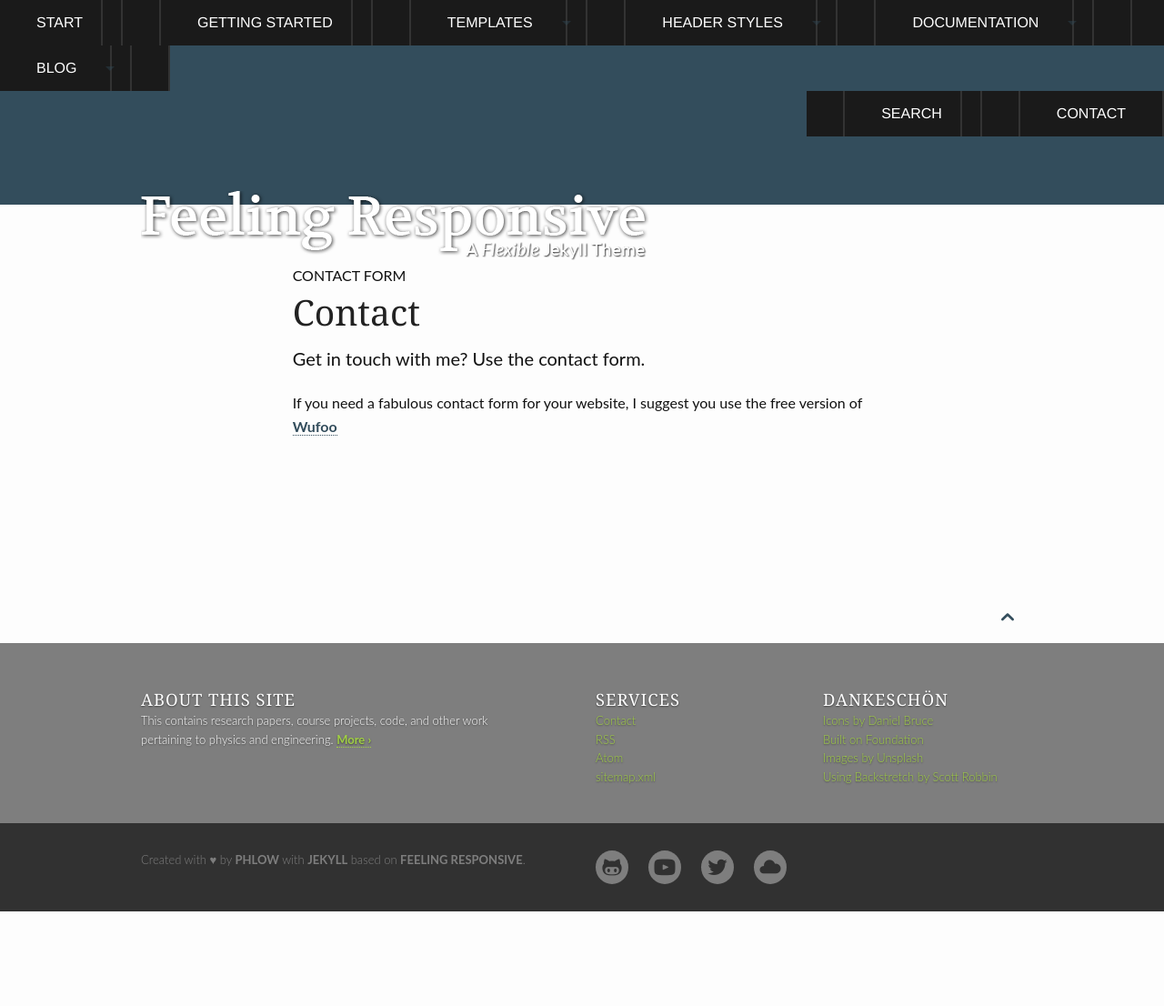
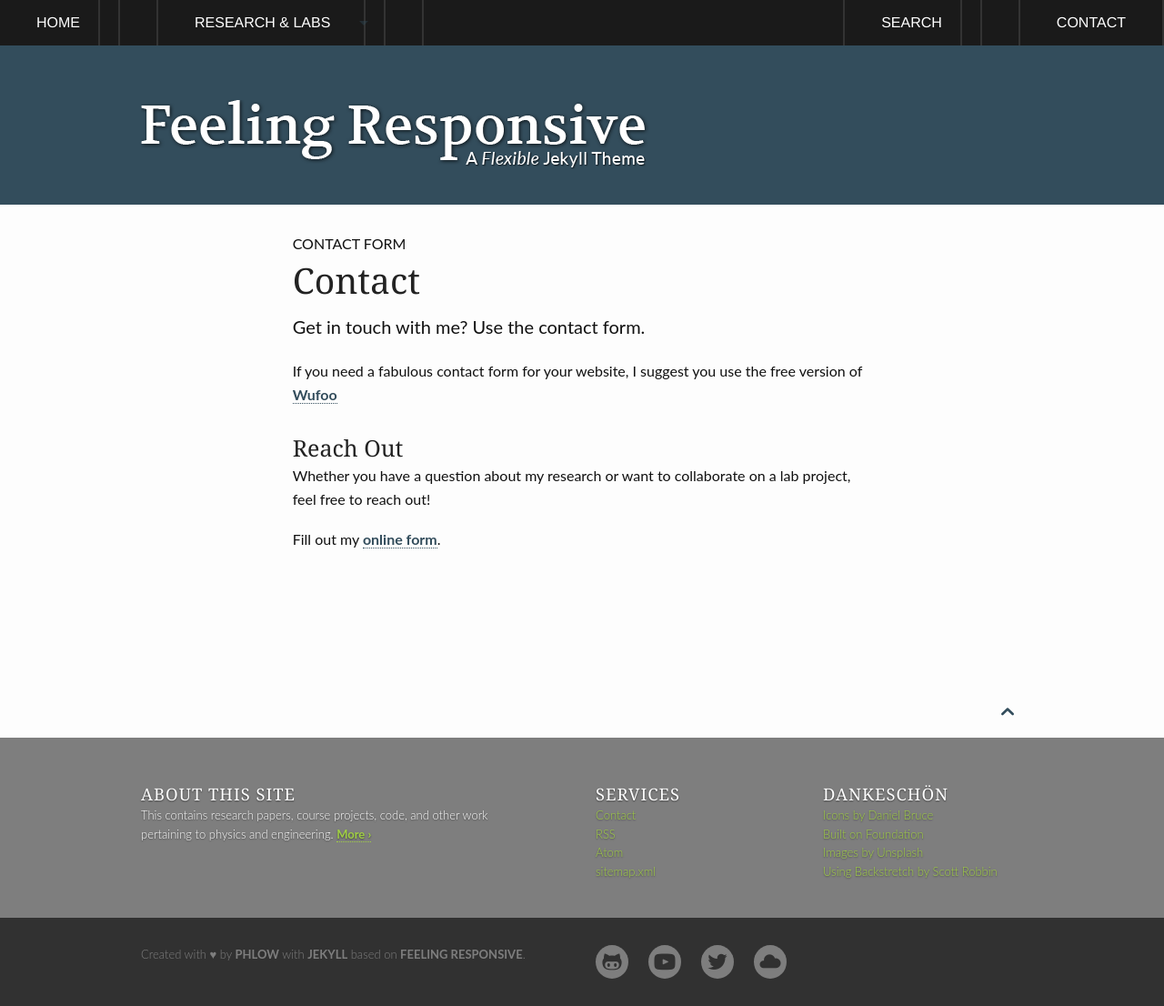
Before and after one commit to averybooks/averybooks.github.io, a Jekyll site: the page built from pages/contact.md, in a window 1280 px wide. Shown: the whole page at 91% size. Built offline with Jekyll 4.4.1, drawn with Linux system fonts in a browser that asks for light colours; before the commit the page ends 1002 px from its top, so only the background shows below that.

Commit message:
contact form, menu updates

```diff
--- a/_data/navigation.yml
+++ b/_data/navigation.yml
@@ -1,70 +1,18 @@
-- title: Start
+- title: Home
   url: "/"
   side: left
 
-- title: Getting Started
-  url: "/getting-started/"
-  side: left
-
-- title: "Templates"
-  url: "/design/"
+- title: "Research & Labs"
+  url: "/research/"
   side: left
   dropdown:
-  - title: "Grid & Colors"
-    url: "/design/grid/"
-  - title: "Typography"
-    url: "/design/typography/typography/"
-  - title: "Page/Post"
-    url: "/design/page/"
-  - title: "Post-Left-Sidebar"
-    url: "/design/post-left-sidebar/"
-  - title: "Post-Right-Sidebar"
-    url: "/design/post-right-sidebar/"
-  - title: "Page Full-Width"
-    url: "/design/page-fullwidth/"
-  - title: "Blog-Page"
-    url: "/blog/"
-  - title: "Video"
-    url: "/design/video/"
-  - title: "Gallery"
-    url: "/design/gallery/"
-  - title: "Portfolio"
-    url: "/design/portfolio/"
+  - title: "Quantum Computing Cost Analysis"
+    url: "/research/quantum-computing-cost-analysis/"
+  - title: "Radio Astronomy"
+    url: "/research/radio-astronomy/"
+  - title: "Optics"
+    url: "/research/optics/"
 
-- title: "Header Styles"
-  url: "/headers/"
-  side: left
-  dropdown:
-  - title: "Header with Full-Width-Image"
-    url: "/design/header-full-width-image/"
-  - title: "Header with Image and Pattern"
-    url: "/design/header-image-pattern/"
-  - title: "Header with image and color"
-    url: "/design/header-image-color/"
-  - title: "Header Only With Logo"
-    url: "/design/header-logo-only/"
-  - title: "Header With Text"
-    url: "/design/header-with-text/"
-  - title: "No Header"
-    url: "/design/no-header/"
-  - title: "No Header but Image"
-    url: "/design/no-header-but-image/"
-
-- title: Documentation
-  url: "/documentation/"
-  side: left
-  dropdown:
-  - title: "Changelog"
-    url: "/changelog/"
-  - title: "Roadmap"
-    url: "/roadmap/"
-
-- title: Blog
-  url: "/blog/"
-  side: left
-  dropdown:
-  - title: "Blog Archive"
-    url: "/blog/archive/"
 
 - title: "Search"
   url: "/search/"
--- a/pages/contact.md
+++ b/pages/contact.md
@@ -7,3 +7,8 @@ teaser              : "Get in touch with me? Use the contact form."
 permalink           : "/contact/"
 ---
 If you need a fabulous contact form for your website, I suggest you use the free version of [Wufoo](http://www.wufoo.com/)
+
+### Reach Out
+Whether you have a question about my research or want to collaborate on a lab project, feel free to reach out!
+
+<div id="wufoo-zdphknk1g2ytjd"> Fill out my <a href="https://averybooks.wufoo.com/forms/zdphknk1g2ytjd">online form</a>. </div> <script type="text/javascript"> var zdphknk1g2ytjd; (function(d, t) { var s = d.createElement(t), options = { 'userName':'averybooks', 'formHash':'zdphknk1g2ytjd', 'autoResize':true, 'height':'520', 'async':true, 'host':'wufoo.com', 'header':'show', 'ssl':true }; s.src = ('https:' == d.location.protocol ?'https://':'http://') + 'secure.wufoo.com/scripts/embed/form.js'; s.onload = s.onreadystatechange = function() { var rs = this.readyState; if (rs) if (rs != 'complete') if (rs != 'loaded') return; try { zdphknk1g2ytjd = new WufooForm(); zdphknk1g2ytjd.initialize(options); zdphknk1g2ytjd.display(); } catch (e) { } }; var scr = d.getElementsByTagName(t)[0], par = scr.parentNode; par.insertBefore(s, scr); })(document, 'script'); </script>
```
Also changed, not shown: pages/design.md (deleted, +0 -14 lines), resaerch.md (added, +6 -0 lines).
